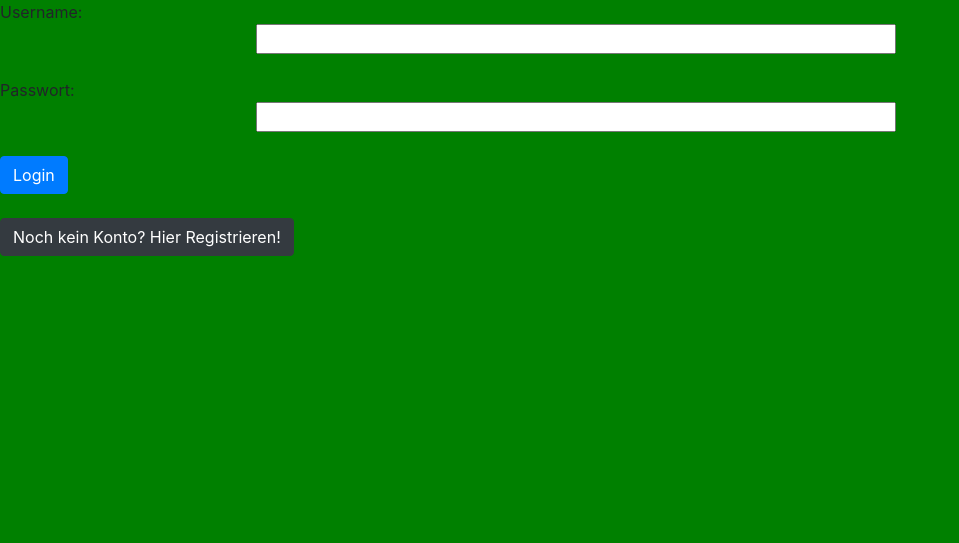
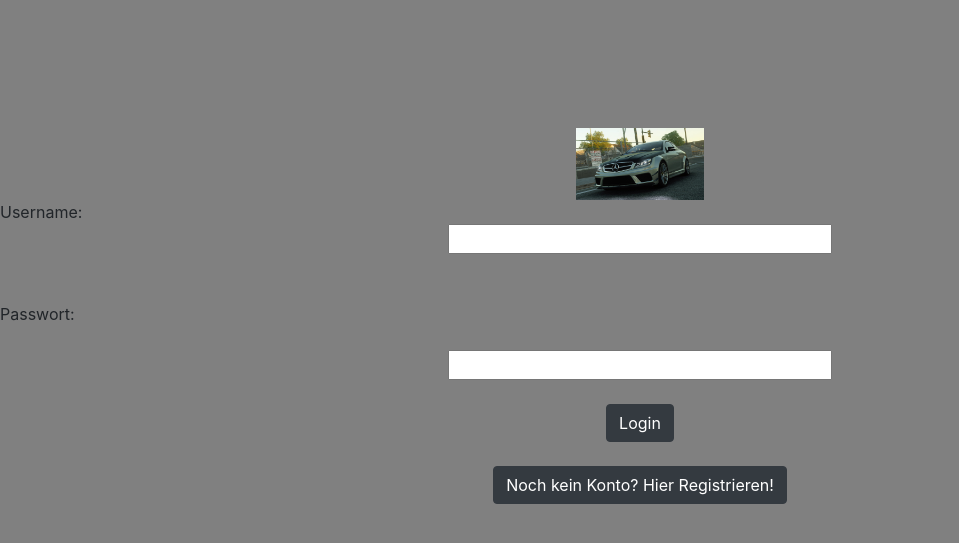
Before and after one commit to Andreas3005/Vergissmeinnicht, a PHP site: page /login.php in a window 1280 px wide. Shown: the top 543 px of the page, without its empty margins (0-959 px from the left). Run offline with PHP 8.4, Linux system fonts and the light colour scheme.

Commit message:
NewLogin

```diff
--- a/login.php
+++ b/login.php
@@ -36,31 +36,43 @@ if(isset($_GET['login'])) {
   <title>Login</title>
   <style>
 #logo {
-  width: 10%%;
+  width: 10%;
   height: 10%;
-  align: left;
+  display: block;
+  margin-left: auto;
+  margin-right: auto;
+  margin-top: 10%;
 
 }
 
 #standardbox{
-	size: 20;
-    width: 50%;
+    width: 30%;
     padding: 1,5% 2%;
-	margin-right: 20%;
-	margin-left: 20%;
-    box-sizing: border-box;
+	display: block;
+    margin-left: auto;
+    margin-right: auto
+
+
 
  }
-Username {
-
-	color: blue;
-
+#Login, #Registrieren {
+	display: block;
+    margin-left: auto;
+    margin-right: auto
+}
+#hansi{
+	display: block;
+    margin-left: auto;
+    margin-right: auto
 }
 
 body {
-	  background-color: green;
+	  background-color: grey;
 	}{
 
+value {
+	text-align: center;
+}
 
 </style>
 </head>
@@ -72,16 +84,13 @@ if(isset($errorMessage)) {
 }
 ?>
 
-<!-- <img src="img/LOGO.png" id='logo' alt="Selfhtml">-->
+<img src="LOGO.png" id="logo">
 
 <form action="?login=1" method="post" id="Username"> Username:<br>
-<input type="user_username" id='standardbox' name="user_username"><br><br> Passwort:<br>
-<input type="password" id='standardbox' name="user_passwort"><br>
-<br>
-<input type="submit" class="btn btn-primary" value="Login">
-<br>
-<br>
-<INPUT type="button" class="btn btn-dark" value="Noch kein Konto? Hier Registrieren!" onClick="parent.location='registrieren.php'"></FORM>
+<input type="user_username" id="standardbox" name="user_username"><br><br> <text id ="hansi"> Passwort: </text><br>
+<input type="password" id="standardbox" name="user_passwort"><br>
+<input type="submit" id ="Login" value="Login" class= "btn btn-dark"><br>
+<input type="button" id="Registrieren" class= "btn btn-dark" value="Noch kein Konto? Hier Registrieren!" onClick="parent.location='registrieren.php'"></FORM>
 
 
 </form>
```
Also changed, not shown: LOGO.png (added).
